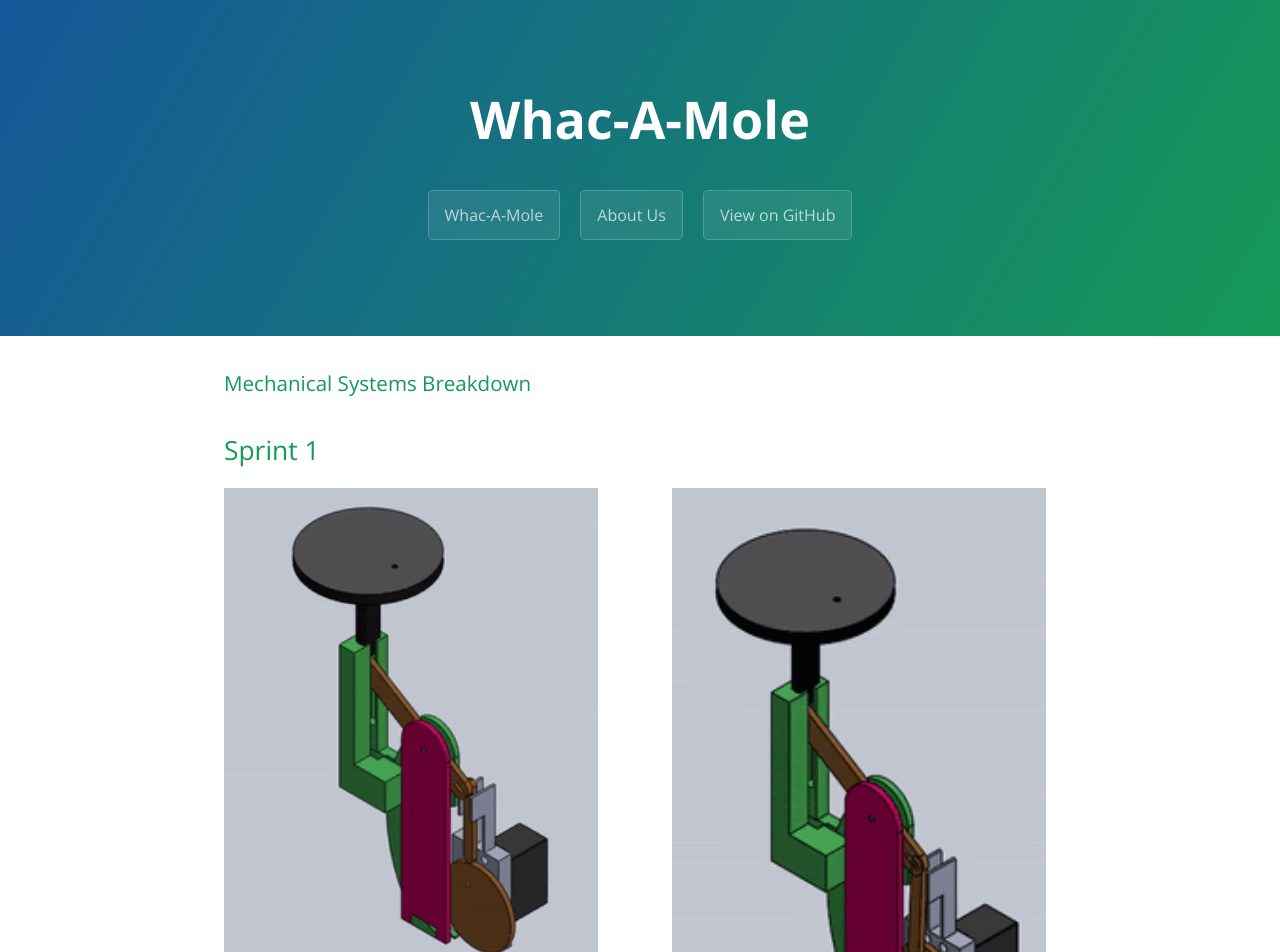
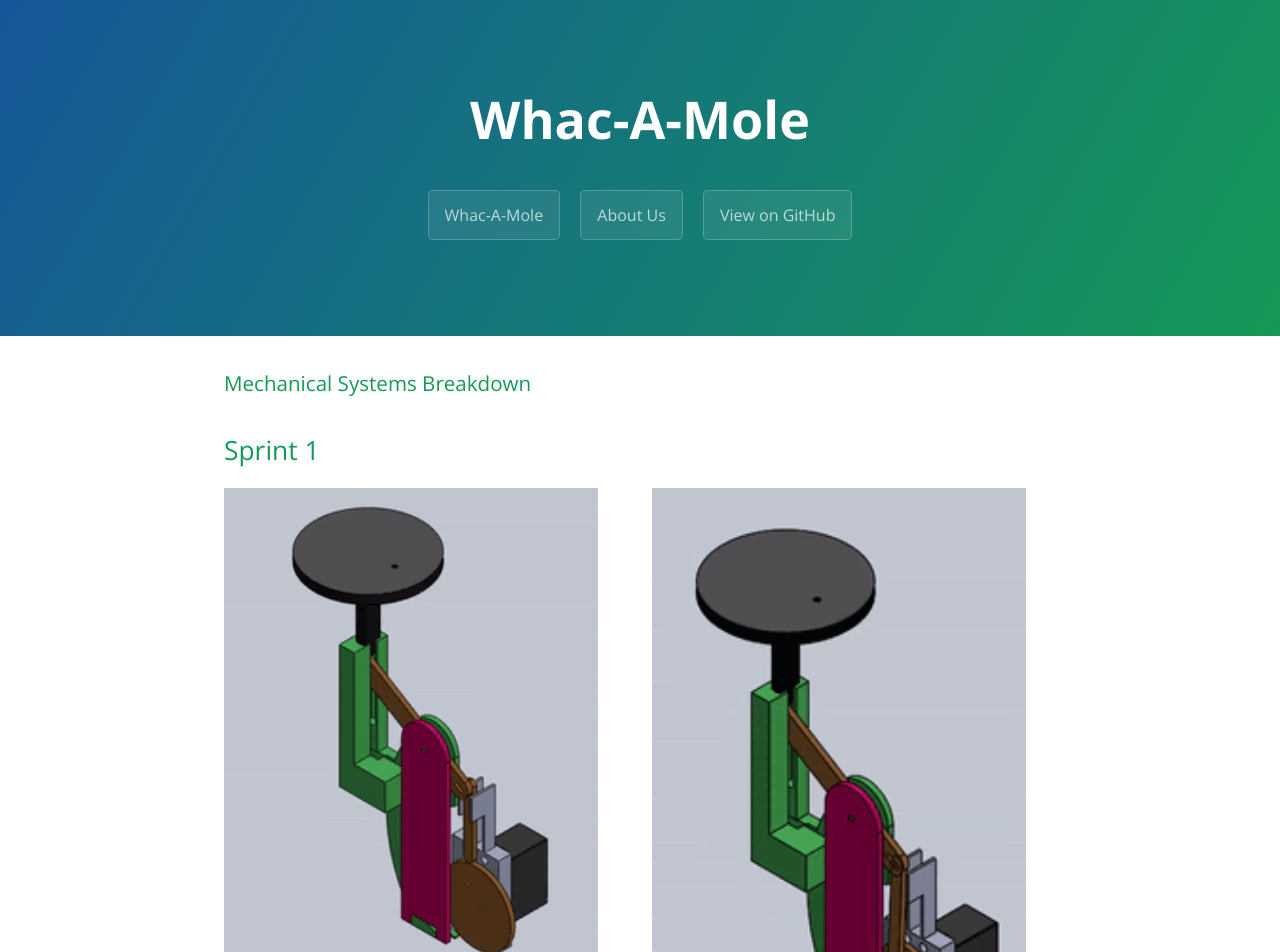
Before and after one commit to iamtheyammer/pie-whack-a-mole, a Jekyll site: the page built from mechanical.md, in a window 1280 px wide. Shown: the top 952 px of the page. Built offline with Jekyll 4.4.1, drawn with Linux system fonts in a browser that asks for light colours.

Commit message:
img layout fix

```diff
--- a/mechanical.md
+++ b/mechanical.md
@@ -7,17 +7,15 @@ filename: mechanical.md
 
 ## Sprint 1
 
-<img src="website-images/mechanical/sprint_1-1.gif" width ="45%" height = "45%" style="float:left;margin:0px 10px 0px 0px">
-<img src="website-images/mechanical/sprint_1-2.gif" width ="45%" height = "40%" style="float:right;margin:0px 10px 0px 0px">
-
-<br><br><br><br><br><br><br><br><br><br><br><br><br><br><br><br><br><br><br><br><br><br>
+<img src="website-images/mechanical/sprint_1-1.gif" width ="45%" height = "45%" style="float:left;margin:0px 30px 0px 0px">
+<img src="website-images/mechanical/sprint_1-2.gif" width ="45%" height = "40%" style="float:right;margin:0px 30px 0px 0px">
 
 For the first sprint, we wanted to create a proof of concept. We had a cam system connected to a bar-linkage that pushed a mole up and down. A lot of our parts were made of PLA (3d printed) and fiberboard (laser cutted.)
 
 ## Sprint 2
 
-<img src="website-images/mechanical/sprint_2-1.gif" width ="45%" height = "45%" style="float:left;margin:0px 10px 0px 0px">
-<img src="website-images/mechanical/sprint_2-2.gif" width ="45%" height = "55%" style="float:right;margin:50px 10px 0px 0px">
+<img src="website-images/mechanical/sprint_2-1.gif" width ="45%" height = "45%" style="float:left;margin:0px 30px 0px 0px">
+<img src="website-images/mechanical/sprint_2-2.gif" width ="45%" height = "55%" style="float:right;margin:50px 50px 0px 0px">
 
 <br><br><br><br><br><br><br><br><br><br><br><br><br><br><br><br><br><br><br><br><br><br>
 
```
Also changed, not shown: index.md (+1 -0 lines).
